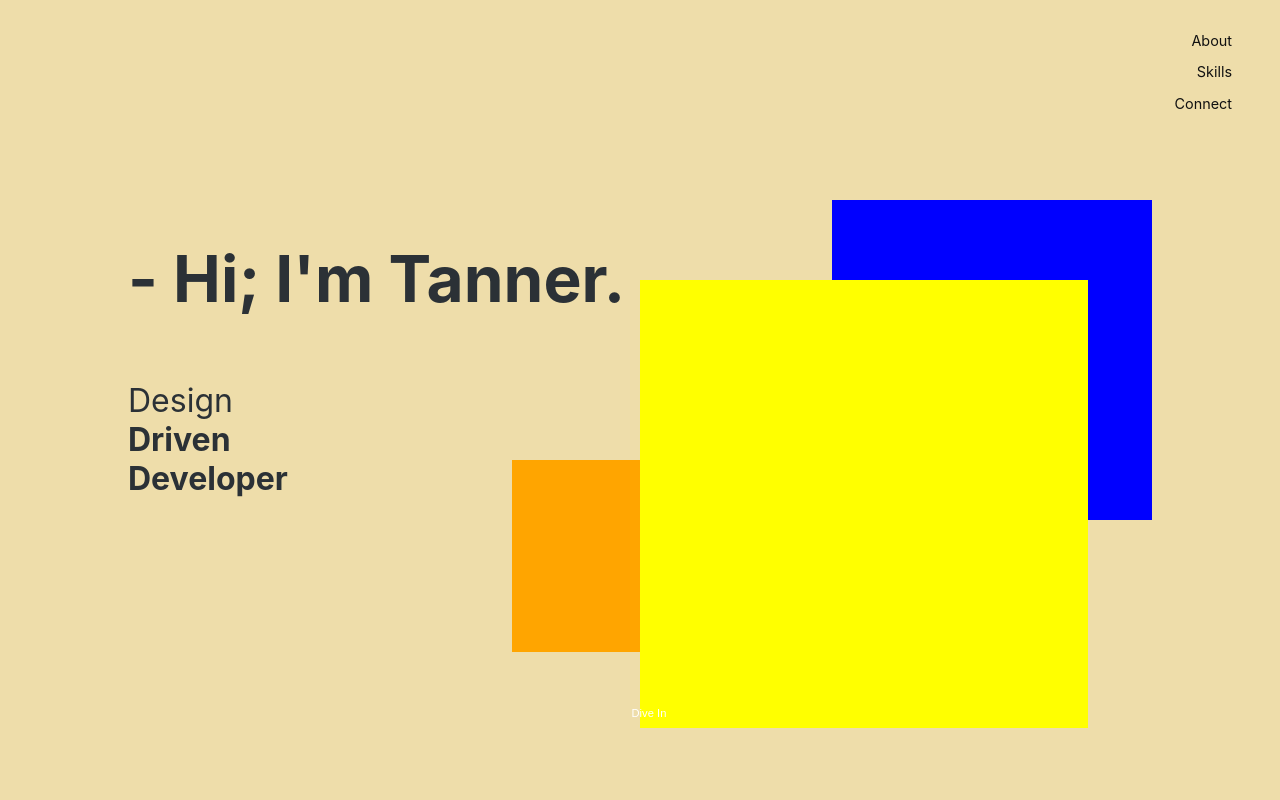
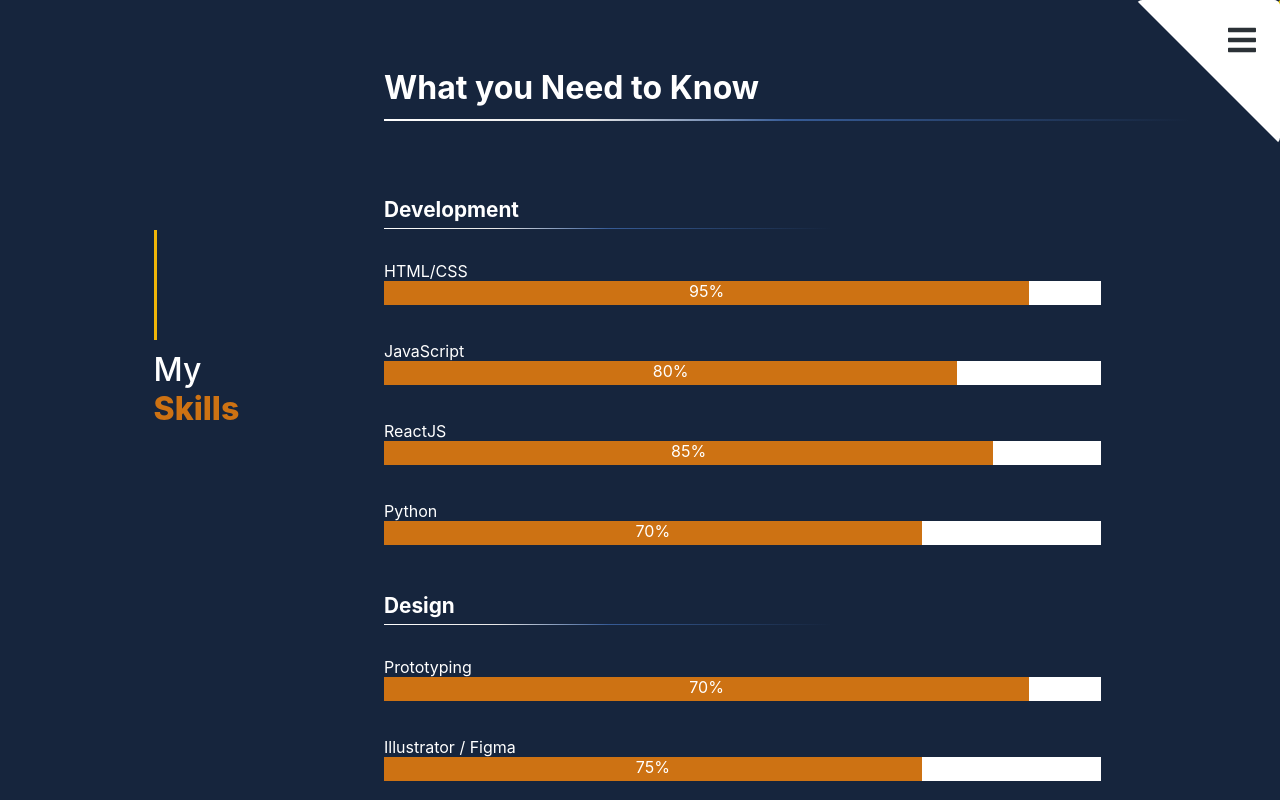
Before and after one commit to torourke14/portfolio-site, a React (Create React App) app in the folder tanners_website/: page /skills in a window 1280 px wide. Shown: the top 800 px of the page. Built offline with nearby package versions, Linux system fonts and the light colour scheme.

Commit message:
Basic page transitions added

```diff
--- /dev/null
+++ b/tanners_website/src/AppContainer.css
@@ -0,0 +1,28 @@
+.fade-enter {
+    opacity: 0.01;
+}
+
+.fade-enter.fade-enter-active {
+    opacity: 1;
+    transition: opacity 300ms ease-in;
+}
+
+.fade-exit {
+    opacity: 1;
+}
+
+.fade-exit.fade-exit-active {
+    opacity: 0.01;
+    transition: opacity 300ms ease-in;
+}
+
+
+div.transition-group {
+    position: relative;
+}
+section.route-section {
+    position: absolute;
+    width: 100%;
+    top: 0;
+    left: 0;
+}
--- a/tanners_website/src/AppContainer.js
+++ b/tanners_website/src/AppContainer.js
@@ -1,5 +1,5 @@
 import React from 'react';
-import './App.css';
+import './AppContainer.css';
 
 // Packages
 import { Switch, Route, withRouter, useLocation } from "react-router-dom";
@@ -17,32 +17,31 @@ function AppContainer({ location }) {
     return (
         <div style={{transition: "margin-right 0.5s"}}>
         <TransitionGroup component={null}>
-
             <CSSTransition key={location.key}
               classNames={'fade'}
               timeout={{ enter: 300, exit: 200 }}
             >
+                <section className="route-section">
                     <Switch location={location}>
-                    <Route path="/" render={() =>
+                        <Route exact path="/" render={() =>
                             <Landing />
                         }/>
-
-                    <Route exact path="/about" children={({ match }) => (
+                        <Route path="/about" children={({ match }) => (
                             <AboutMeDrawer />
                         )}/>
-                    <Route exact path="/skills" children={({ match }) => (
+                        <Route path="/skills" children={({ match }) => (
                             <ExpSkillsDrawer />
                         )}/>
-                    <Route exact path="/connect" children={({ match }) => (
+                        <Route path="/connect" children={({ match }) => (
                             <ConnectDrawer />
                         )}/>
 
-                    <Route render={() =>
-                        <div><NoMatch/></div>
+                        <Route children={() =>
+                            <NoMatch/>
                         }/>
                     </Switch>
+                </section>
             </CSSTransition>
-
         </TransitionGroup>
         </div>
     );
--- a/tanners_website/src/components/AboutMeDrawer.js
+++ b/tanners_website/src/components/AboutMeDrawer.js
@@ -6,12 +6,14 @@ import linkedinIcon from '../images/linkedin-icon.png';
 import githubIcon from '../images/github-icon.png';
 import emailIcon from '../images/mail-icon.png';
 
+import FloatingNav from './FloatingNav';
+
 class AboutMeDrawer extends React.Component {
 
         render() {
                 return (
                 <div id='About' className="panel__AboutMe">
-
+                        <FloatingNav deprecate={true} />
                         <div id='AboutIntro'>
                                 <div id="banner">
                                         <h1>I am a Interface Designer and Software Developer from Seattle,&nbsp;WA.</h1>
--- a/tanners_website/src/components/ExpSkillsDrawer.js
+++ b/tanners_website/src/components/ExpSkillsDrawer.js
@@ -1,10 +1,15 @@
 import React from 'react';
 import './ExpSkillsDrawer.css';
+
+import FloatingNav from './FloatingNav';
+
+
 
 class ExpSkillsDrawer extends React.Component {
         render() {
                 return (
                         <div id="Skills" className="panel__Skills">
+                                <FloatingNav deprecate={true} />
                                 <div className='col-1'>
                                         <div id="skills-title">
                                                 <p>My<br/><span>Skills</span></p>
--- a/tanners_website/src/components/FloatingNav.js
+++ b/tanners_website/src/components/FloatingNav.js
@@ -65,9 +65,9 @@ class FloatingNav extends React.Component {
 
                     <div className="pullout-closed" style={closedSidenavStyles}>
                         <div>
-                        <span className="three-bars">
+                            <span className="three-bars">
                                 <FontAwesomeIcon icon={faBars} size="2x" onClick={this.openNav}/>
-                        </span>
+                            </span>
                         </div>
                     </div>
                     <div className="pullout-open" >
```
Lines whose indentation alone changed are shown as unchanged.
